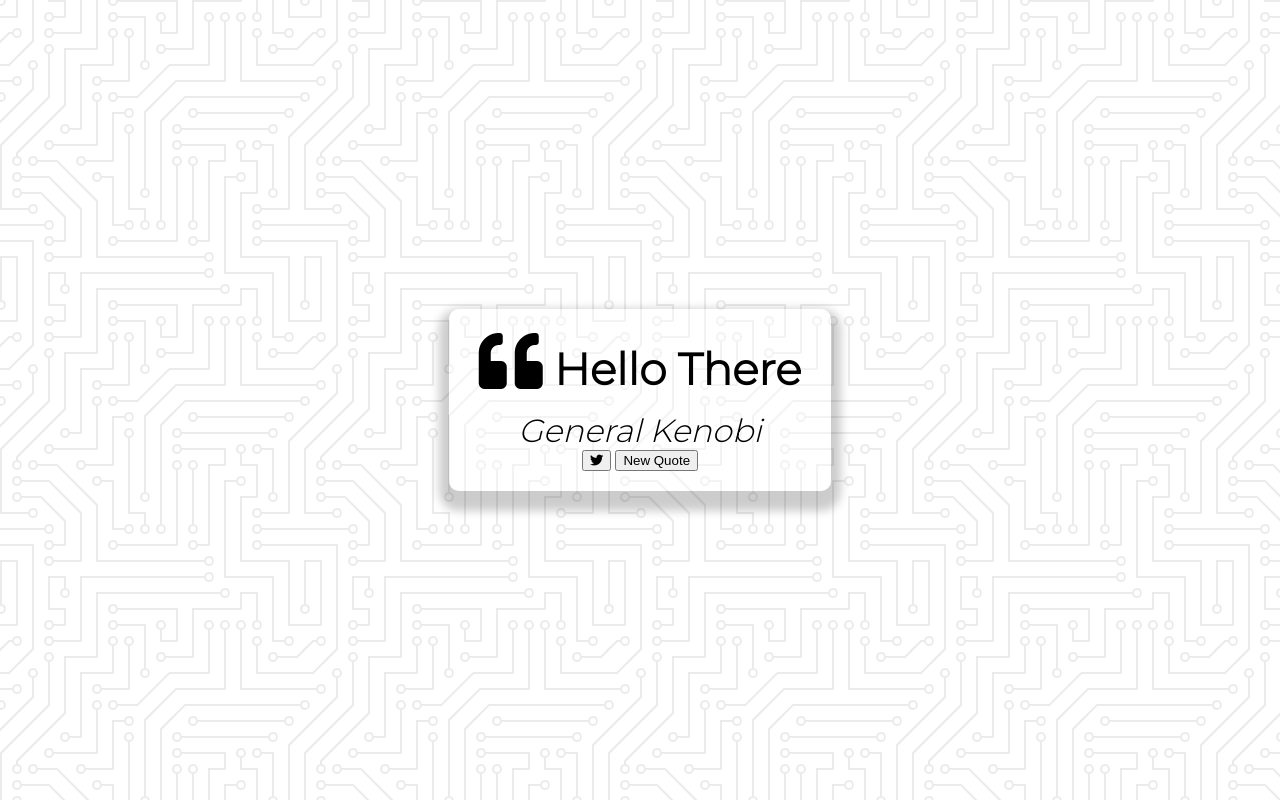
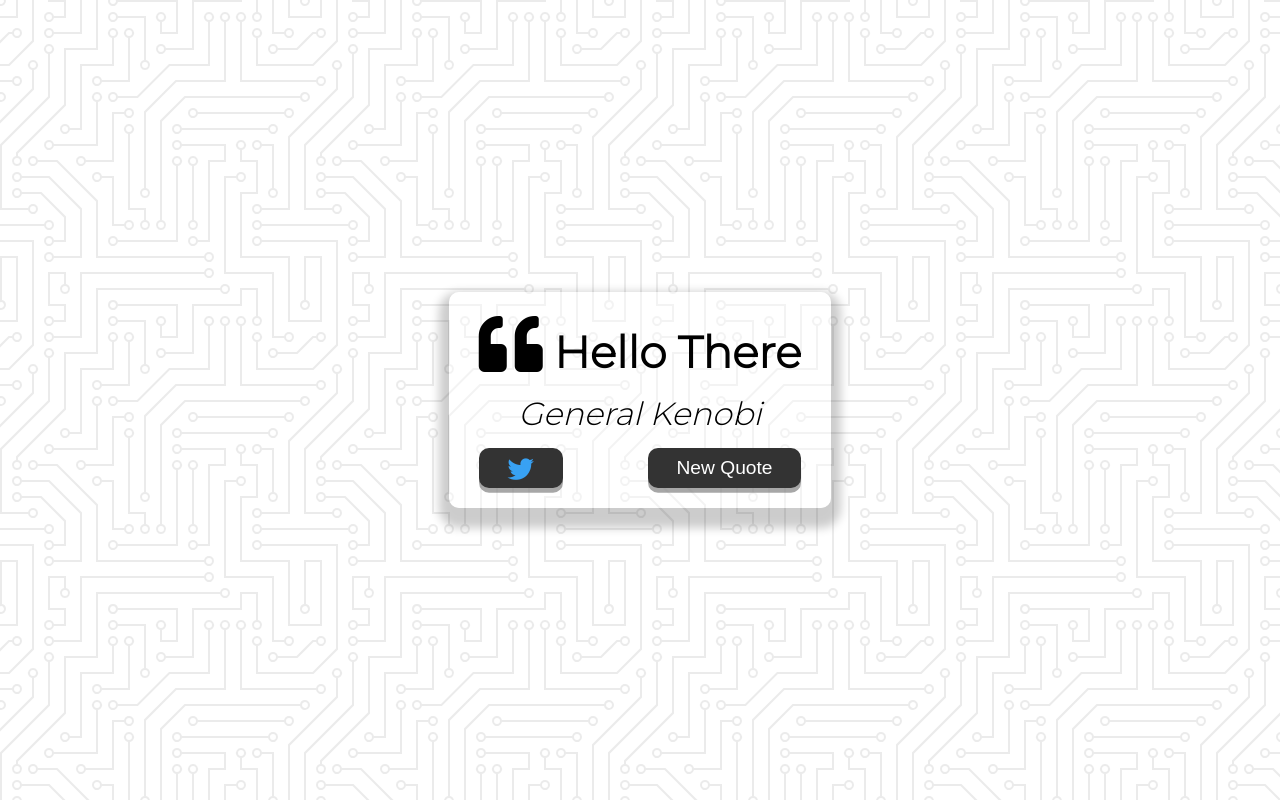
Before and after one commit to cyberlearner13/quote-generator, a plain HTML site: page index.html in a window 1280 px wide. Drawn offline with Linux system fonts and the light colour scheme.

Commit message:
style changes for buttons

```diff
--- a/styles.css
+++ b/styles.css
@@ -44,6 +44,42 @@ body {
     font-style: italic;
 }
 
+.button-container {
+    margin-top: 15px;
+    display: flex;
+    justify-content: space-between;
+}
+
+button {
+    cursor: pointer;
+    font-size: 1.2rem;
+    height: 2.5rem;
+    border: none;
+    border-radius: 10px;
+    color: #fff;
+    background-color: #333;
+    outline: none;
+    padding: 0.5rem 1.8rem;
+    box-shadow: 0 0.3rem rgba(121, 121, 121, 0.65);
+}
+
+button:hover {
+    filter: brightness(110%);
+}
+
+button:active {
+    transform: translate(0, 0.3rem);
+    box-shadow: 0 0.1rem rgba(255, 255, 255, 0.65);
+}
+
+.twitter-button {
+    color: #38a1f3;
+}
+
+.fa-twitter {
+    font-size: 1.65rem;
+}
+
 /* Media Query: Tablet or smaller*/
 
 @media screen and (max-width: 1000px) {
```
